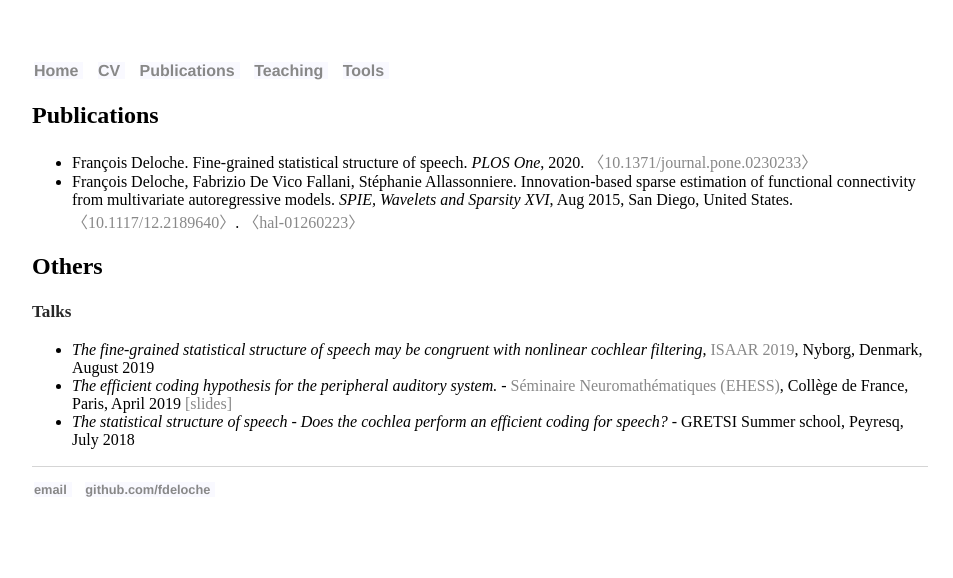
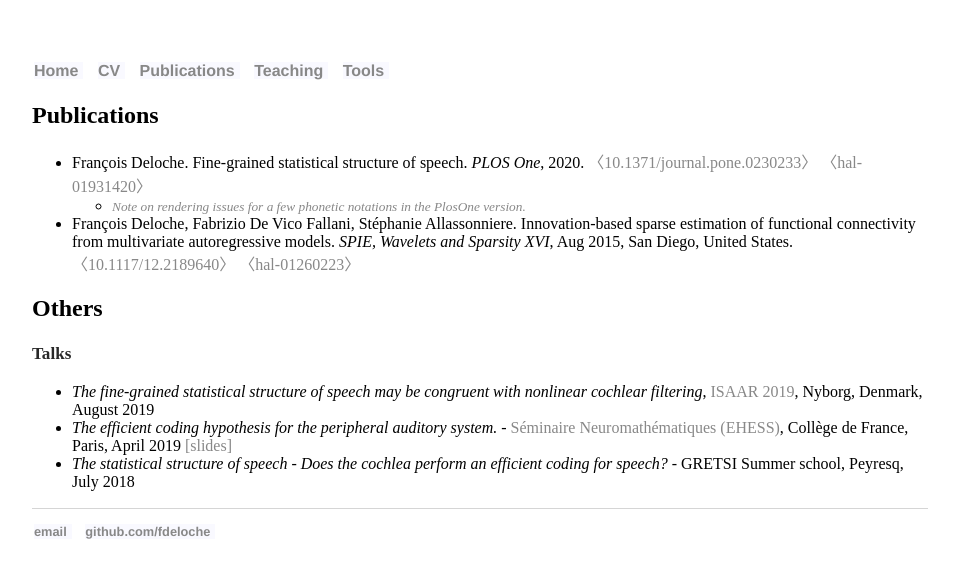
Before and after one commit to fdeloche/fdeloche.github.io, a Jekyll site: the page built from Publications.html, in a window 1280 px wide. Shown: the top 578 px of the page, without its empty margins (160-1113 px from the left). Built offline with Jekyll 4.4.1, drawn with Linux system fonts in a browser that asks for light colours.

Commit message:
stat struct + link HAL + comment

```diff
--- a/Publications.html
+++ b/Publications.html
@@ -6,8 +6,12 @@ title: François Deloche - CV
 <h2>Publications</h2>
 <p>
 <ul>
-<li>François Deloche. Fine-grained statistical structure of speech. <i>PLOS One</i>, 2020. <a target="_blank" href="https://journals.plos.org/plosone/article?id=10.1371/journal.pone.0230233">〈10.1371/journal.pone.0230233〉</a> </li>
-<li>François Deloche, Fabrizio De Vico Fallani, Stéphanie Allassonniere. Innovation-based sparse estimation of functional connectivity from multivariate autoregressive models. <i>SPIE, Wavelets and Sparsity XVI</i>, Aug 2015, San Diego, United States. <a target="_blank" href="https://dx.doi.org/10.1117/12.2189640">〈10.1117/12.2189640〉</a>. <a target="_blank" href="https://hal.inria.fr/hal-01260223">〈hal-01260223〉</a>  </li>
+<li>François Deloche. Fine-grained statistical structure of speech. <i>PLOS One</i>, 2020. <a target="_blank" href="https://journals.plos.org/plosone/article?id=10.1371/journal.pone.0230233">〈10.1371/journal.pone.0230233〉</a> <a target="_blank" href="https://hal.archives-ouvertes.fr/hal-01931420">〈hal-01931420〉</a>
+<ul>
+<li> <small><a href='https://journals.plos.org/plosone/article/comment?id=10.1371/annotation/27e13960-0076-457d-a76d-581f3483b365'><i>Note on rendering issues for a few phonetic notations in the PlosOne version.</i></a></small>
+</ul>
+</li>
+<li>François Deloche, Fabrizio De Vico Fallani, Stéphanie Allassonniere. Innovation-based sparse estimation of functional connectivity from multivariate autoregressive models. <i>SPIE, Wavelets and Sparsity XVI</i>, Aug 2015, San Diego, United States. <a target="_blank" href="https://dx.doi.org/10.1117/12.2189640">〈10.1117/12.2189640〉</a> <a target="_blank" href="https://hal.inria.fr/hal-01260223">〈hal-01260223〉</a>  </li>
 </ul>
 </p>
 
```
